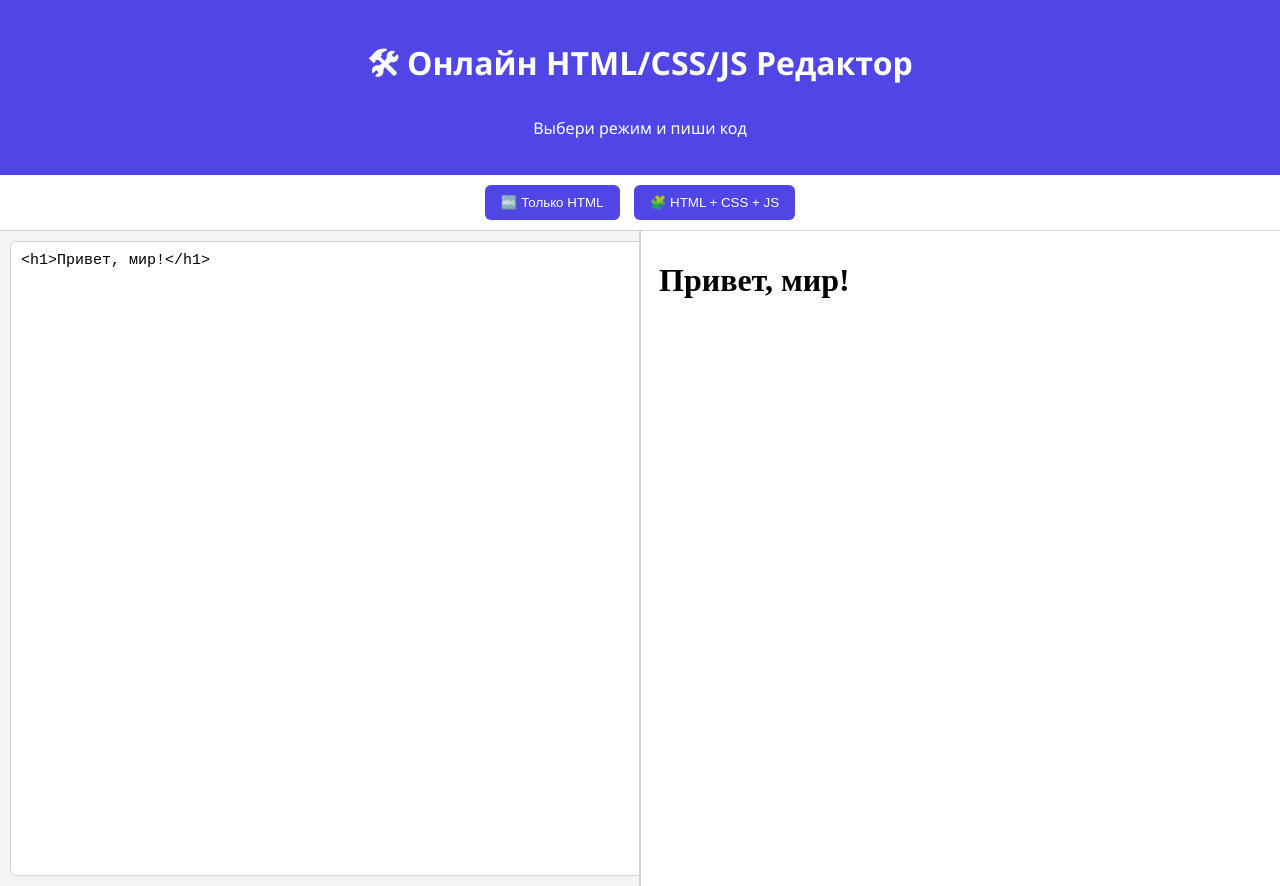
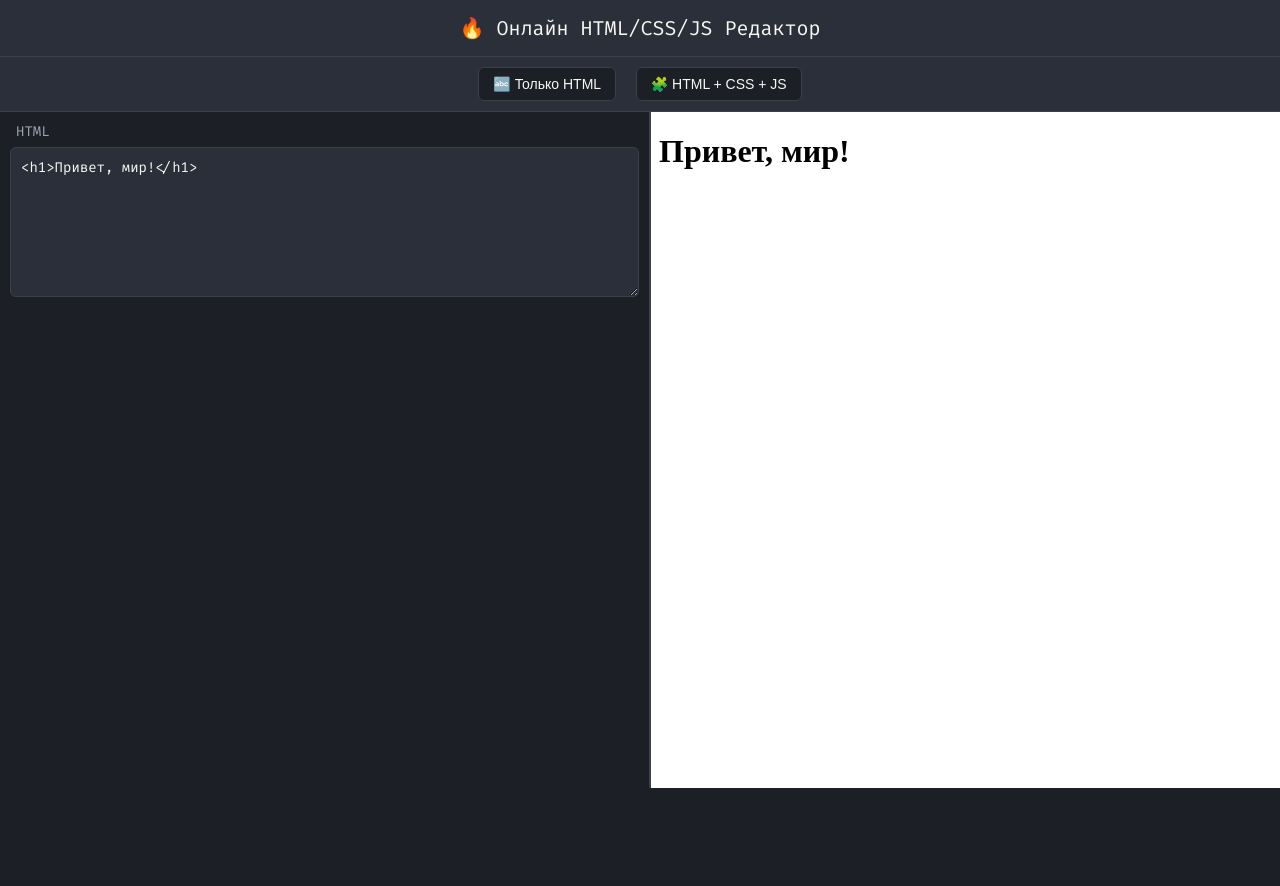
Before and after one commit to BalaRmack/html-editor, a plain HTML site: page index.html in a window 1280 px wide. After the commit the page ends 800 px from the top, so only its background shows below. Drawn offline with Linux system fonts and the light colour scheme.

Commit message:
Update index.html

```diff
--- a/index.html
+++ b/index.html
@@ -1,118 +1,149 @@
 <!DOCTYPE html>
 <html lang="ru">
 <head>
-  <meta charset="UTF-8" />
-  <meta name="viewport" content="width=device-width, initial-scale=1.0"/>
-  <title>🛠 Онлайн HTML Редактор</title>
+  <meta charset="UTF-8">
+  <meta name="viewport" content="width=device-width, initial-scale=1.0">
+  <title>🔥 Онлайн HTML Editor</title>
+  <link rel="preconnect" href="https://fonts.googleapis.com">
+  <link href="https://fonts.googleapis.com/css2?family=Fira+Code&display=swap" rel="stylesheet">
   <style>
     :root {
-      --primary: #4f46e5;
-      --bg: #f3f4f6;
-      --white: #ffffff;
-      --border: #d1d5db;
+      --bg: #1c1f26;
+      --panel: #2b2f3a;
+      --text: #f8f8f2;
+      --accent: #7c3aed;
+      --border: #3c4048;
+    }
+
+    * {
+      margin: 0;
+      padding: 0;
+      box-sizing: border-box;
     }
 
     body {
-      font-family: 'Segoe UI', sans-serif;
-      margin: 0;
       background: var(--bg);
-      color: #333;
+      color: var(--text);
+      font-family: 'Fira Code', monospace;
     }
 
     header {
-      background: var(--primary);
-      color: white;
-      padding: 20px;
+      background: var(--panel);
+      padding: 15px 20px;
+      font-size: 20px;
       text-align: center;
+      box-shadow: 0 2px 5px rgba(0,0,0,0.2);
+      border-bottom: 1px solid var(--border);
     }
 
     .mode-switcher {
+      background: var(--panel);
       text-align: center;
       padding: 10px;
-      background: white;
       border-bottom: 1px solid var(--border);
     }
 
     .mode-switcher button {
-      background: var(--primary);
-      color: white;
-      border: none;
-      padding: 10px 16px;
+      background: var(--bg);
+      color: var(--text);
+      border: 1px solid var(--border);
+      padding: 8px 14px;
       margin: 0 5px;
       border-radius: 6px;
       cursor: pointer;
+      font-size: 14px;
       transition: 0.3s;
     }
 
     .mode-switcher button:hover {
-      background: #3730a3;
+      background: var(--accent);
+      color: white;
+      border-color: var(--accent);
     }
 
     .container {
       display: flex;
-      flex-direction: row;
-      height: calc(100vh - 145px);
-    }
-
-    .editors, .preview {
-      flex: 1;
-      padding: 10px;
+      height: calc(100vh - 124px);
     }
 
     .editors {
+      flex: 1;
       display: flex;
       flex-direction: column;
+      padding: 10px;
       gap: 10px;
+      overflow-y: auto;
+      border-right: 2px solid var(--border);
+      background: var(--bg);
+    }
+
+    .editor-block {
+      display: flex;
+      flex-direction: column;
+    }
+
+    .editor-label {
+      font-size: 14px;
+      color: #9ca3af;
+      margin-bottom: 6px;
+      padding-left: 6px;
     }
 
     textarea {
       width: 100%;
-      height: 100%;
-      min-height: 100px;
+      height: 150px;
       resize: vertical;
-      font-family: monospace;
-      font-size: 15px;
-      padding: 10px;
+      background: var(--panel);
       border: 1px solid var(--border);
       border-radius: 6px;
-      background: white;
+      padding: 10px;
+      color: var(--text);
+      font-family: 'Fira Code', monospace;
+      font-size: 14px;
+      transition: 0.2s;
+    }
+
+    textarea:focus {
+      outline: none;
+      border-color: var(--accent);
+      box-shadow: 0 0 6px var(--accent);
     }
 
     .preview {
-      border-left: 2px solid var(--border);
-      background: var(--white);
+      flex: 1;
+      background: #fff;
+      overflow: hidden;
     }
 
     iframe {
       width: 100%;
       height: 100%;
       border: none;
-      background: white;
+    }
+
+    .hidden {
+      display: none;
     }
 
     @media (max-width: 768px) {
       .container {
         flex-direction: column;
-        height: auto;
+      }
+
+      .editors {
+        border-right: none;
+        border-bottom: 2px solid var(--border);
       }
 
       .preview {
-        border-left: none;
-        border-top: 2px solid var(--border);
+        height: 300px;
       }
-    }
-
-    .hidden {
-      display: none;
     }
   </style>
 </head>
 <body>
 
-  <header>
-    <h1>🛠 Онлайн HTML/CSS/JS Редактор</h1>
-    <p>Выбери режим и пиши код</p>
-  </header>
+  <header>🔥 Онлайн HTML/CSS/JS Редактор</header>
 
   <div class="mode-switcher">
     <button onclick="setMode('html')">🔤 Только HTML</button>
@@ -121,10 +152,22 @@
 
   <div class="container">
     <div class="editors">
-      <textarea id="html" placeholder="HTML код"><h1>Привет, мир!</h1></textarea>
-      <textarea id="css" placeholder="CSS код" class="full-input hidden">h1 { color: crimson; text-align: center; }</textarea>
-      <textarea id="js" placeholder="JavaScript код" class="full-input hidden">console.log("Добро пожаловать!");</textarea>
+      <div class="editor-block">
+        <div class="editor-label">HTML</div>
+        <textarea id="html"><h1>Привет, мир!</h1></textarea>
+      </div>
+
+      <div class="editor-block full-input hidden">
+        <div class="editor-label">CSS</div>
+        <textarea id="css">h1 { color: cyan; text-align: center; }</textarea>
+      </div>
+
+      <div class="editor-block full-input hidden">
+        <div class="editor-label">JavaScript</div>
+        <textarea id="js">console.log("Работает!"</textarea>
+      </div>
     </div>
+
     <div class="preview">
       <iframe id="output"></iframe>
     </div>
@@ -137,46 +180,47 @@
     const output = document.getElementById("output");
     const fullInputs = document.querySelectorAll(".full-input");
 
-    let mode = "html"; // или 'full'
+    let mode = "html";
 
-    function updateOutput() {
+    function updatePreview() {
       let html = htmlInput.value;
       let css = cssInput.value;
       let js = jsInput.value;
-
-      let fullContent = "";
+      let content = "";
 
       if (mode === "html") {
-        fullContent = html;
+        content = html;
       } else {
-        fullContent = `
+        content = `
           ${html}
           <style>${css}</style>
           <script>${js}<\/script>
         `;
       }
 
-      output.srcdoc = fullContent;
+      output.srcdoc = content;
     }
 
-    htmlInput.addEventListener("input", updateOutput);
-    cssInput.addEventListener("input", updateOutput);
-    jsInput.addEventListener("input", updateOutput);
-
-    // Переключение режима
+    // Переключение режимов
     function setMode(newMode) {
       mode = newMode;
-      if (mode === "html") {
-        fullInputs.forEach(el => el.classList.add("hidden"));
+
+      if (mode === 'html') {
+        fullInputs.forEach(el => el.classList.add('hidden'));
       } else {
-        fullInputs.forEach(el => el.classList.remove("hidden"));
+        fullInputs.forEach(el => el.classList.remove('hidden'));
       }
-      updateOutput();
+
+      updatePreview();
     }
 
-    // Старт
-    updateOutput();
+    // Обновляем на ввод
+    htmlInput.addEventListener('input', updatePreview);
+    cssInput.addEventListener('input', updatePreview);
+    jsInput.addEventListener('input', updatePreview);
+
+    // Инициализация
+    updatePreview();
   </script>
-
 </body>
 </html>
```
